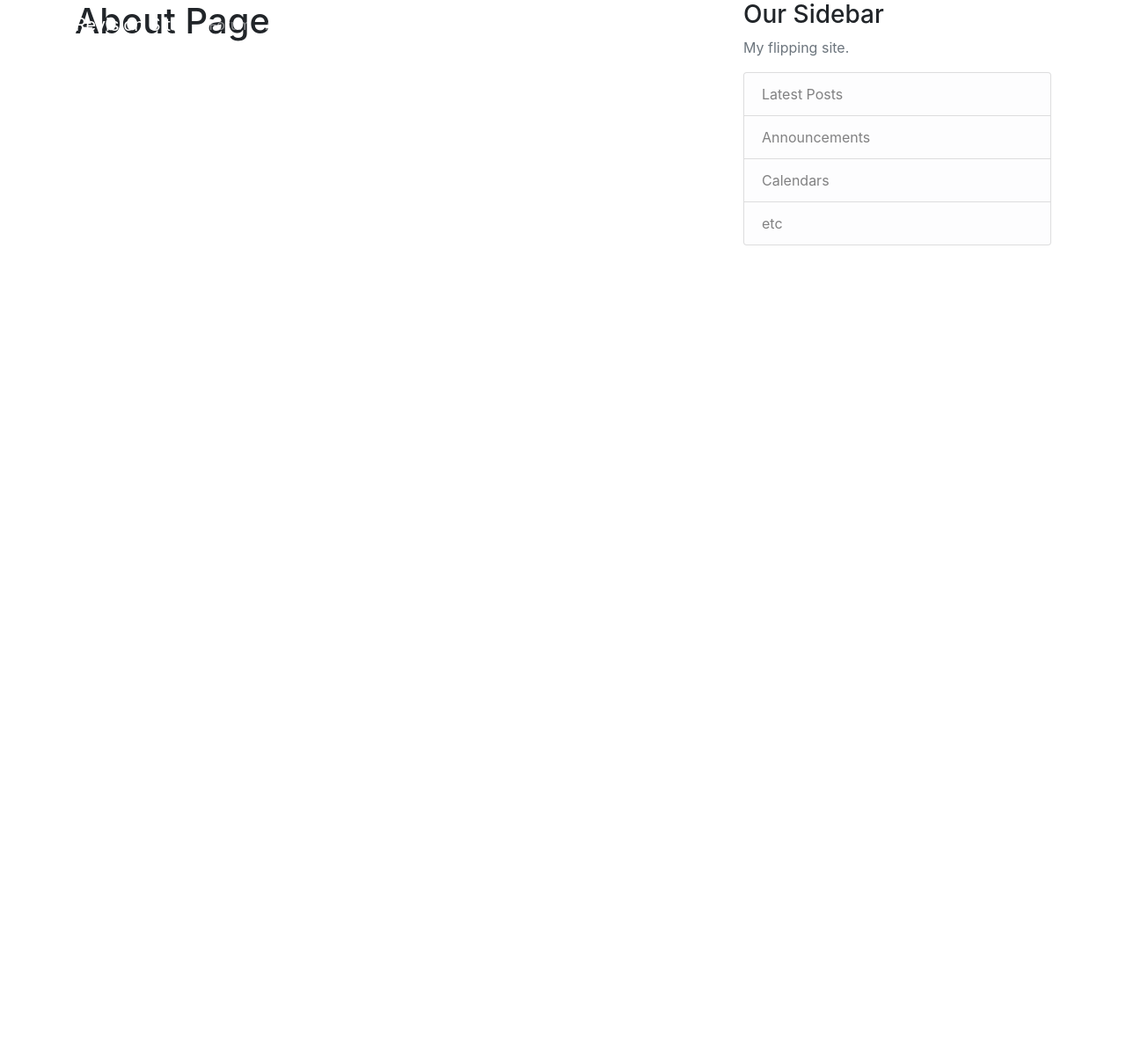
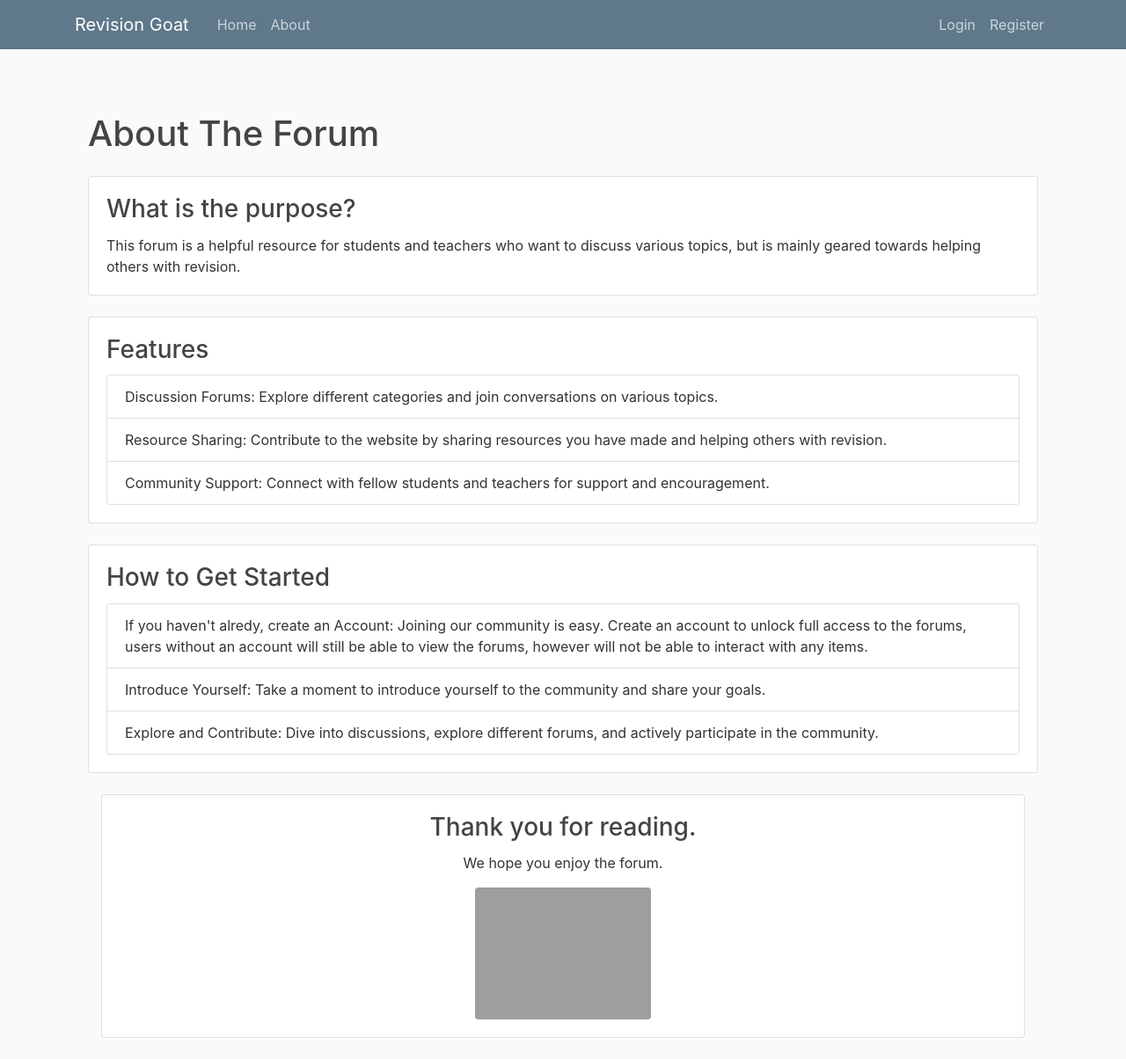
Before and after one commit to NeoWeight/revision_site, a Django app: page /forum/about/ in a window 1280 px wide. Shown: the whole page at 88% size. Before the commit the page ends 279 px from the top, so only its background shows below. Run offline with Django 4.2, Linux system fonts and the light colour scheme; some libraries are stand-ins or nearby versions; grey boxes are pictures that could not be loaded.

Commit message:
refactor: Enhance forum-about page and reorganize base template
- Improved the content and layout of the 'forum-about' page.
- Fixed issues with the base template and adjusted settings to ensure proper functionality of 'forum-about' and 'forum-home' pages.
- Moved the base template into its own subfolder within the 'templates' directory for better organization.

```diff
--- a/forum/templates/forum/about.html
+++ b/forum/templates/forum/about.html
@@ -1,4 +1,61 @@
-{% extends "base.html" %}
+{% extends 'base/base.html' %}
+
+{% block colunms %}
+    <div class="col-md-12">
+{% endblock %}
+
 {% block content %}
-    <h1>About Page</h1>
+
+<div class="container mt-5">
+  <div class="row">
+    <div class="col-md-12">
+      <h1 class="mb-4">About The Forum</h1>
+
+      <div class="card mb-4">
+        <div class="card-body">
+          <h3 class="card-title">What is the purpose?</h3>
+          <p class="card-text">
+            This forum is a helpful resource for students and teachers who want to discuss various topics, but is mainly geared towards helping others with revision.
+          </p>
+        </div>
+      </div>
+
+      <div class="card mb-4">
+        <div class="card-body">
+          <h3 class="card-title">Features</h3>
+          <ul class="list-group">
+            <li class="list-group-item">Discussion Forums: Explore different categories and join conversations on various topics.</li>
+            <li class="list-group-item">Resource Sharing: Contribute to the website by sharing resources you have made and helping others with revision.</li>
+            <li class="list-group-item">Community Support: Connect with fellow students and teachers for support and encouragement.</li>
+          </ul>
+        </div>
+      </div>
+
+      <div class="card mb-4">
+        <div class="card-body">
+          <h3 class="card-title">How to Get Started</h3>
+          <ol class="list-group">
+            <li class="list-group-item">If you haven't alredy, create an Account: Joining our community is easy. Create an account to unlock full access to the forums, users without an account will still be able to view the forums, however will not be able to interact with any items. </li>
+            <li class="list-group-item">Introduce Yourself: Take a moment to introduce yourself to the community and share your goals.</li>
+            <li class="list-group-item">Explore and Contribute: Dive into discussions, explore different forums, and actively participate in the community.</li>
+          </ol>
+        </div>
+      </div>
+
+      <div class="col-md-12">
+        <div class="card mb-4">
+          <div class="card-body text-center">
+            <h3 class="card-title">Thank you for reading.</h3>
+            <p class="card-text">We hope you enjoy the forum.</p>
+            <img src="https://i1.sndcdn.com/avatars-tzLAvMgFjm7uyg7B-ZO69Pg-t500x500.jpg" alt="Square Image" class="img-fluid rounded mx-auto d-block" style="max-width: 200px; max-height: 200px;">
+          </div>
+        </div>
+      </div>
+
+    </div>
+  </div>
+</div>
+
 {% endblock content %}
+
+{% block sidebar %}{% endblock %}
--- a/forum/templates/forum/home.html
+++ b/forum/templates/forum/home.html
@@ -1,4 +1,4 @@
-{% extends "base.html" %}
+{% extends "base/base.html" %}
 {% block content %}
     {% for post in posts %}
         <article class="media content-section">
--- a/forum/views.py
+++ b/forum/views.py
@@ -1,20 +1,19 @@
-from django.shortcuts import render, get_object_or_404
-from django.http import HttpResponse
+from django.shortcuts import render
 
 # Create your views here.
 
 posts = [
     {
-        'author': 'CoreyMS',
-        'title': 'Blog Post 1',
+        'author': 'Neo',
+        'title': 'Welcome to Revision Goat!',
         'content': 'First post content',
-        'date_posted': 'August 27, 2018'
+        'date_posted': 'November 29, 2023'
     },
     {
         'author': 'Jane Doe',
-        'title': 'Blog Post 2',
+        'title': 'Help me revise!!!',
         'content': 'Second post content',
-        'date_posted': 'August 28, 2018'
+        'date_posted': 'November 29, 2023'
     }
 ]
 
--- a/revision_site/settings.py
+++ b/revision_site/settings.py
@@ -117,7 +117,11 @@ USE_TZ = True
 # Static files (CSS, JavaScript, Images)
 # https://docs.djangoproject.com/en/4.2/howto/static-files/
 
-STATIC_URL = 'static/'
+STATIC_URL = '/static/'
+
+STATICFILES_DIRS = [
+    os.path.join(BASE_DIR, 'static'),
+]
 
 # Default primary key field type
 # https://docs.djangoproject.com/en/4.2/ref/settings/#default-auto-field
--- a/templates/base.html
+++ /dev/null
@@ -1,70 +0,0 @@
-{% load static %}
-<!DOCTYPE html>
-<html>
-<head>
-
-    <!-- Required meta tags -->
-    <meta charset="utf-8">
-    <meta name="viewport" content="width=device-width, initial-scale=1, shrink-to-fit=no">
-
-    <!-- Bootstrap CSS -->
-    <link rel="stylesheet" href="https://maxcdn.bootstrapcdn.com/bootstrap/4.0.0/css/bootstrap.min.css" integrity="sha384-Gn5384xqQ1aoWXA+058RXPxPg6fy4IWvTNh0E263XmFcJlSAwiGgFAW/dAiS6JXm" crossorigin="anonymous">
-
-    <link rel="stylesheet" type="text/css" href="#">
-
-    {% if title %}
-        <title>Revision Site - {{ title }}</title>
-    {% else %}
-        <title>Revision Site</title>
-    {% endif %}
-</head>
-<body>
-    <header class="site-header">
-      <nav class="navbar navbar-expand-md navbar-dark bg-steel fixed-top">
-        <div class="container">
-          <a class="navbar-brand mr-4" href="#">Revision Site</a>
-          <button class="navbar-toggler" type="button" data-toggle="collapse" data-target="#navbarToggle" aria-controls="navbarToggle" aria-expanded="false" aria-label="Toggle navigation">
-          <span class="navbar-toggler-icon"></span>
-          </button>
-          <div class="collapse navbar-collapse" id="navbarToggle">
-            <div class="navbar-nav mr-auto">
-              <a class="nav-item nav-link" href="{% url 'forum-home' %}">Forum</a>
-              <a class="nav-item nav-link" href="#">About</a>
-            </div>
-            <!-- Navbar Right Side -->
-            <div class="navbar-nav">
-              <a class="nav-item nav-link" href="#">Login</a>
-              <a class="nav-item nav-link" href="#">Register</a>
-            </div>
-          </div>
-        </div>
-      </nav>
-    </header>
-    <main role="main" class="container">
-      <div class="row">
-        <div class="col-md-8">
-          {% block content %}{% endblock %}
-        </div>
-        <div class="col-md-4">
-          <div class="content-section">
-            <h3>Our Sidebar</h3>
-            <p class='text-muted'>My flipping site.
-              <ul class="list-group">
-                <li class="list-group-item list-group-item-light">Latest Posts</li>
-                <li class="list-group-item list-group-item-light">Announcements</li>
-                <li class="list-group-item list-group-item-light">Calendars</li>
-                <li class="list-group-item list-group-item-light">etc</li>
-              </ul>
-            </p>
-          </div>
-        </div>
-      </div>
-    </main>
-
-    <!-- Optional JavaScript -->
-    <!-- jQuery first, then Popper.js, then Bootstrap JS -->
-    <script src="https://code.jquery.com/jquery-3.2.1.slim.min.js" integrity="sha384-KJ3o2DKtIkvYIK3UENzmM7KCkRr/rE9/Qpg6aAZGJwFDMVNA/GpGFF93hXpG5KkN" crossorigin="anonymous"></script>
-    <script src="https://cdnjs.cloudflare.com/ajax/libs/popper.js/1.12.9/umd/popper.min.js" integrity="sha384-ApNbgh9B+Y1QKtv3Rn7W3mgPxhU9K/ScQsAP7hUibX39j7fakFPskvXusvfa0b4Q" crossorigin="anonymous"></script>
-    <script src="https://maxcdn.bootstrapcdn.com/bootstrap/4.0.0/js/bootstrap.min.js" integrity="sha384-JZR6Spejh4U02d8jOt6vLEHfe/JQGiRRSQQxSfFWpi1MquVdAyjUar5+76PVCmYl" crossorigin="anonymous"></script>
-</body>
-</html>
--- /dev/null
+++ b/templates/base/base.html
@@ -0,0 +1,90 @@
+{% load static %}
+<!DOCTYPE html>
+<html>
+<head>
+
+    <!-- Required meta tags -->
+    <meta charset="utf-8">
+    <meta name="viewport" content="width=device-width, initial-scale=1, shrink-to-fit=no">
+
+    <!-- Bootstrap CSS -->
+    <link rel="stylesheet" href="https://cdn.jsdelivr.net/npm/bootstrap@4.0.0/dist/css/bootstrap.min.css" integrity="sha384-Gn5384xqQ1aoWXA+058RXPxPg6fy4IWvTNh0E263XmFcJlSAwiGgFAW/dAiS6JXm" crossorigin="anonymous">
+
+    <link rel="stylesheet" type = "text/css" href="{% static 'css/main.css' %}">
+
+    {% if title %}
+    <title>Revision Goat - {{title}}</title>
+    {% else %}
+    <title>Revision Goat</title>
+    {% endif %}
+
+</head>
+<body>
+    <header class="site-header">
+    <nav class="navbar navbar-expand-md navbar-dark bg-steel fixed-top">
+        <div class="container">
+        <a class="navbar-brand mr-4" href="#">Revision Goat</a>
+        <button class="navbar-toggler" type="button" data-toggle="collapse" data-target="#navbarToggle" aria-controls="navbarToggle" aria-expanded="false" aria-label="Toggle navigation">
+        <span class="navbar-toggler-icon"></span>
+        </button>
+        <div class="collapse navbar-collapse" id="navbarToggle">
+            <div class="navbar-nav mr-auto">
+              <a class="nav-item nav-link" href="{% url 'forum-home' %}">Home</a>
+              <a class="nav-item nav-link" href="#">About</a>
+            </div>
+            <!-- Navbar Right Side -->
+            <div class="navbar-nav">
+              {% if user.is_authenticated %}
+                <a class="nav-item nav-link" href="#">New Post</a>
+                <a class="nav-item nav-link" href="#">Profile</a>
+                <a class="nav-item nav-link" href="#">Logout</a>
+              {% else %}
+                <a class="nav-item nav-link" href="#">Login</a>
+                <a class="nav-item nav-link" href="#">Register</a>
+              {% endif %}
+            </div>
+        </div>
+        </div>
+    </nav>
+    </header>
+    <main role="main" class="container">
+        <div class="row">
+        {% block colunms %}
+          <div class="col-md-8">
+        {% endblock %}
+            {% if messages %}
+              {% for message in messages %}
+                <div class="alert alert-{{ message.tags }}">
+                  {{ message }}
+                </div>
+              {% endfor %}
+            {% endif %}
+            {% block content %}{% endblock %}
+          </div>
+          {% block sidebar %}
+            <div class="col-md-4">
+                <div class="content-section">
+                <h3>Our Sidebar</h3>
+                <p class='text-muted'>You can put any information here you'd like.
+                    <ul class="list-group">
+                    <li class="list-group-item list-group-item-light">Latest Posts</li>
+                    <li class="list-group-item list-group-item-light">Announcements</li>
+                    <li class="list-group-item list-group-item-light">Calendars</li>
+                    <li class="list-group-item list-group-item-light">etc</li>
+                    </ul>
+                </p>
+                </div>
+            </div>
+          {% endblock %}
+        </div>
+    </main>
+
+
+    <!-- Optional JavaScript -->
+    <!-- jQuery first, then Popper.js, then Bootstrap JS -->
+    <script src="https://code.jquery.com/jquery-3.2.1.slim.min.js" integrity="sha384-KJ3o2DKtIkvYIK3UENzmM7KCkRr/rE9/Qpg6aAZGJwFDMVNA/GpGFF93hXpG5KkN" crossorigin="anonymous"></script>
+    <script src="https://cdn.jsdelivr.net/npm/popper.js@1.12.9/dist/umd/popper.min.js" integrity="sha384-ApNbgh9B+Y1QKtv3Rn7W3mgPxhU9K/ScQsAP7hUibX39j7fakFPskvXusvfa0b4Q" crossorigin="anonymous"></script>
+    <script src="https://cdn.jsdelivr.net/npm/bootstrap@4.0.0/dist/js/bootstrap.min.js" integrity="sha384-JZR6Spejh4U02d8jOt6vLEHfe/JQGiRRSQQxSfFWpi1MquVdAyjUar5+76PVCmYl" crossorigin="anonymous"></script>
+
+</body>
+</html>
```
